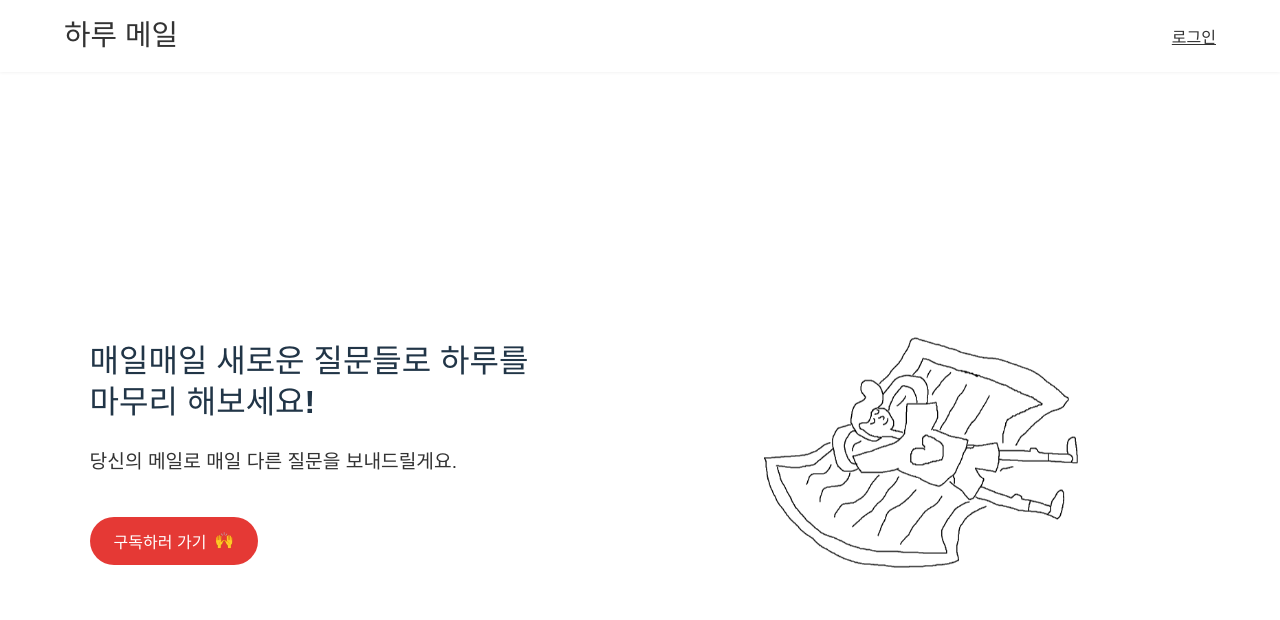
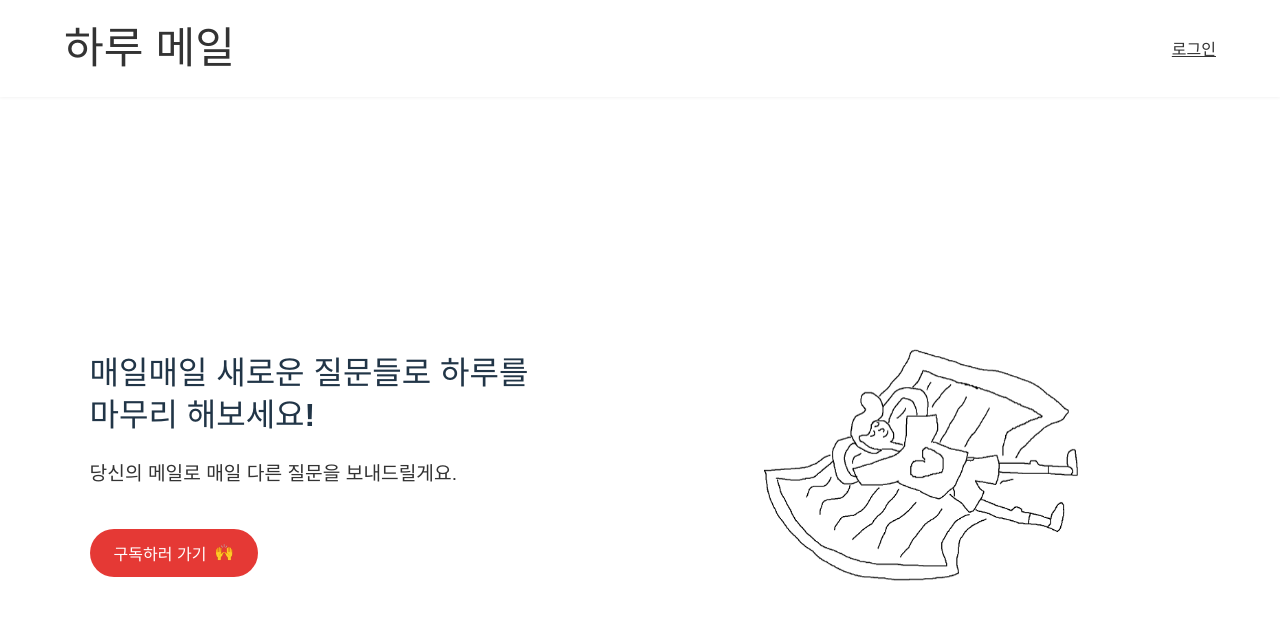
Before and after one commit to AYEOOON/Haru-Mail-Frontend, a React (Vite) app in the folder client/: page / in a window 1280 px wide. Shown: the top 620 px of the page. Built offline with nearby package versions, Linux system fonts and the light colour scheme.

Commit message:
feat: 하루 메일 로고 누르면 홈으로 이동 및 새로고침

```diff
--- a/client/src/pages/home/HomePage.tsx
+++ b/client/src/pages/home/HomePage.tsx
@@ -20,8 +20,10 @@ const WebPage: React.FC = () => {
     <div className="webpage-layout">
       <header className="webpage-header">
         <div className="header-content">
-          <h1 className="homepage-logo">하루 메일</h1>
-          <button className="login-button">로그인</button>
+          <a href="/" className="homepage-logo" style={{ textDecoration: 'none' }}>
+            <h2>하루 메일</h2>
+          </a>
+          <button className="login-button" onClick={handleGoogleLogin}>로그인</button>
         </div>
       </header>
 
```
